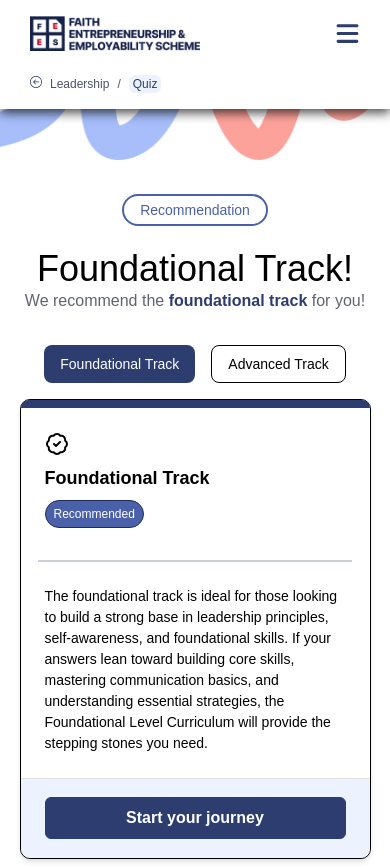
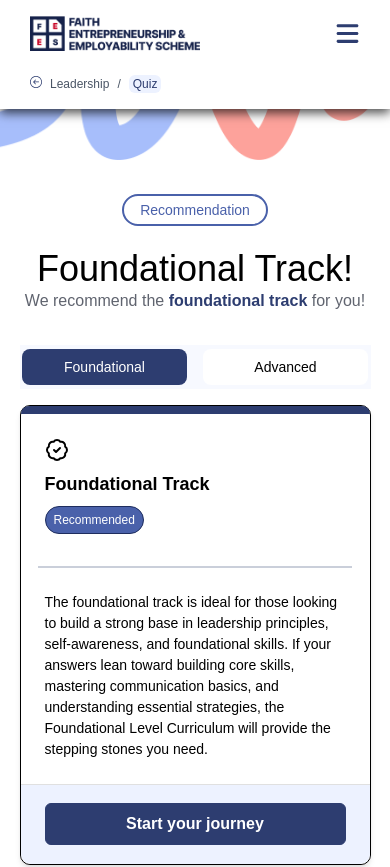
Before and after one commit to Afolabi-Ridwan/fees, a React (Vite) app: page /recommendation-page in a window 390 px wide. Shown: the top 867 px of the page. Built offline with nearby package versions, Linux system fonts and the light colour scheme.

Commit message:
corrections

```diff
--- a/src/pages/Forms/FormTemplate.tsx
+++ b/src/pages/Forms/FormTemplate.tsx
@@ -218,8 +218,8 @@ const FormTemplate = ({ heading, formType, formData, setFormData }: {
                         <div className="mt-4 flex items-center">
                             <input type="checkbox" name="termsAccepted" checked={formData.termsAccepted} onChange={handleChange} className="mr-2 text-[70px]" required />
                             <label className="text-[14px] mt-[2px]">
-                            {formType === "Registration Form" ? <span>I agree to the <a href="#" className="text-deepBlue underline">terms and conditions</a></span>
-                               : <span>I agree to receive updates and promotions from FEES Leadership Academy</span> }
+                                {formType === "Registration Form" ? <span>I agree to the <a href="#" className="text-deepBlue underline">terms and conditions</a></span>
+                                    : <span>I agree to receive updates and promotions from FEES Leadership Academy</span>}
                             </label>
                         </div>
 
--- a/src/pages/Home/FacultiesSection/FacultiesSection.tsx
+++ b/src/pages/Home/FacultiesSection/FacultiesSection.tsx
@@ -10,7 +10,7 @@ const FacultiesSection = () => {
         src={spiralPattern}
         loading="lazy"
         alt="spiralPattern"
-        className="absolute top-0 left-[7%] max-md:left-[-100px] md:w-[500px] w-[300px]"
+        className="absolute top-0 left-[10%] max-md:left-[-100px] md:w-[500px] w-[300px]"
       />
       <p className="header z-[2]">Faculty</p>
       <h1 className="text-[29px] max-md:text-[24px] max-sm:text-[21px] z-[2] font-[600] mt-4 text-center">
--- a/src/pages/Recommendation/Recommendation.tsx
+++ b/src/pages/Recommendation/Recommendation.tsx
@@ -21,19 +21,19 @@ const Recommendation = () => {
           </p>
         </div>
 
-        <div className="w-[600px] max-md:w-[100%]">
-          <div className="md:hidden flex justify-center gap-4 mb-4">
+        <div className="w-[600px] max-md:w-[100%] flex flex-col items-center ">
+          <div className=" max-md:w-[90%] md:hidden flex justify-center bg-[#f7f9ff] py-1 gap-4 mb-4">
             <button
-              className={`px-4 py-2 rounded-lg text-sm font-medium ${activeTrack === "foundational" ? "bg-deepBlue text-white" : " border"}`}
+              className={`px-4 w-[47%] py-2 rounded-lg text-sm font-[500] ${activeTrack === "foundational" ? "bg-deepBlue text-white" : " bg-white"}`}
               onClick={() => setActiveTrack("foundational")}
             >
-              Foundational Track
+              Foundational
             </button>
             <button
-              className={`px-4 py-2 rounded-lg text-sm font-medium ${activeTrack === "advanced" ? "bg-[#d92d20] text-white" : "border"}`}
+              className={`px-4 w-[47%] py-2 rounded-lg text-sm font-[500] ${activeTrack === "advanced" ? "bg-[#d92d20] text-white" : "bg-white"}`}
               onClick={() => setActiveTrack("advanced")}
             >
-              Advanced Track
+              Advanced
             </button>
           </div>
 
```
